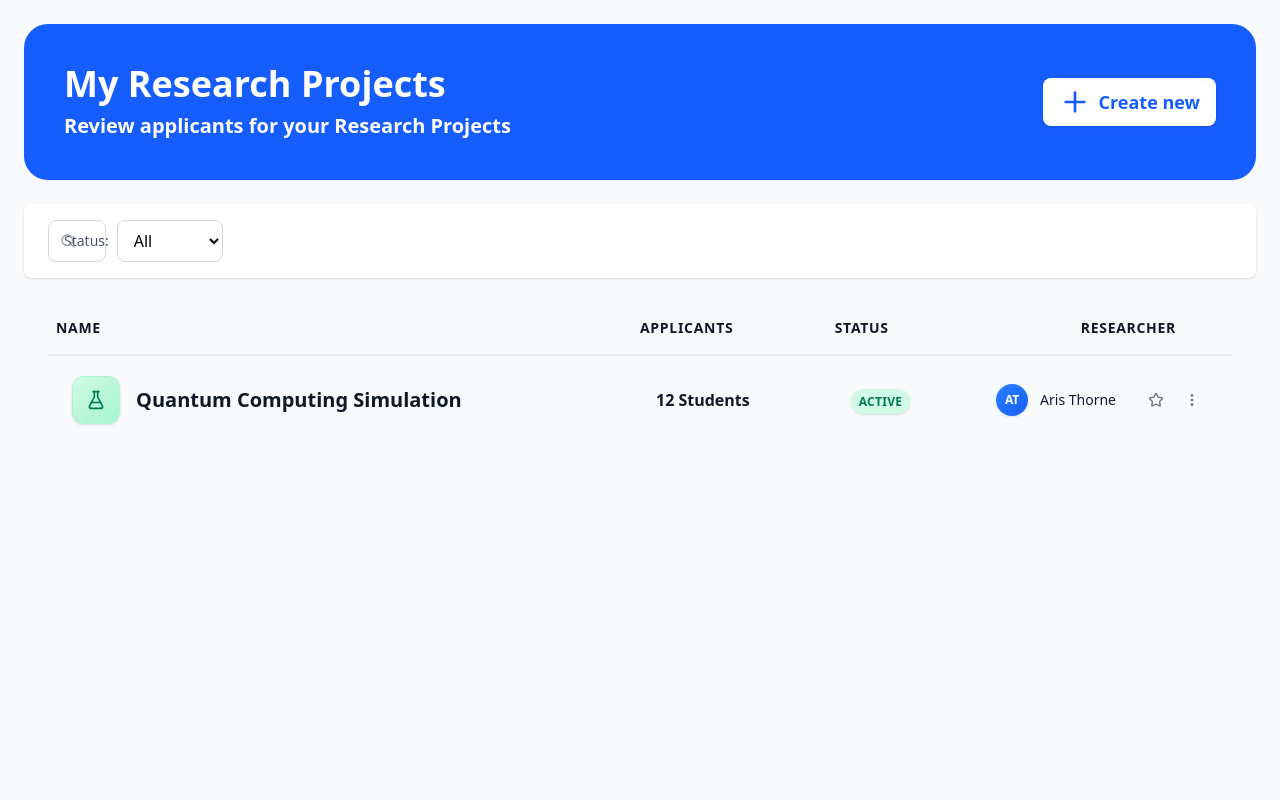
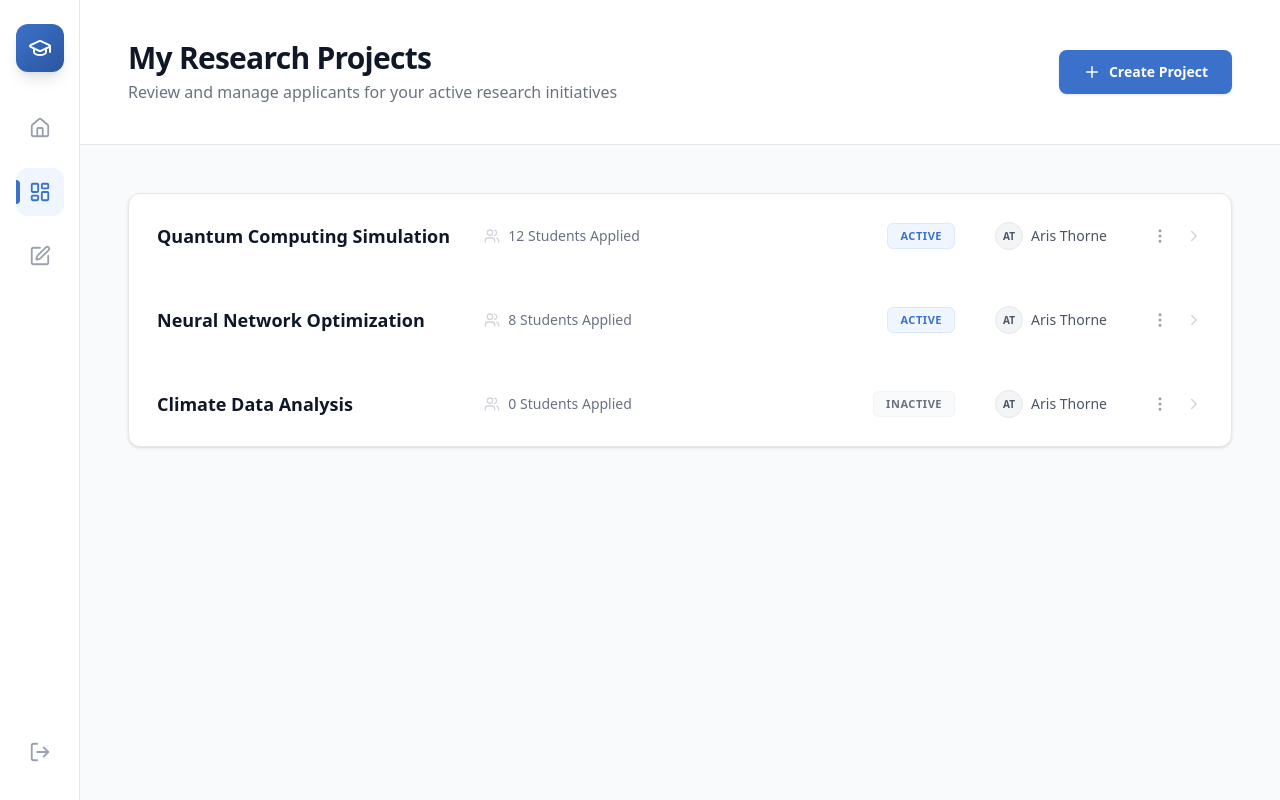
Before and after one commit to pranjal-kumar-0/abhyudaya, a Next.js app: page /faculty/dashboard in a window 1280 px wide. Built offline with nearby package versions, Linux system fonts and the light colour scheme.

Commit message:
ui refinement for dashboard and faculty

```diff
--- a/app/faculty/dashboard/[projectId]/page.tsx
+++ b/app/faculty/dashboard/[projectId]/page.tsx
@@ -2,8 +2,9 @@
 import React, { useState } from "react";
 import { use } from "react";
 import FacultySideNavBar from "@/components/common/faculty-sidenavbar";
-import { ArrowLeft, Mail, Calendar, ChevronRight } from "lucide-react";
+import { ArrowLeft } from "lucide-react";
 import { useRouter } from "next/navigation";
+import ApplicantsList from "@/components/dashboard/applicants-list";
 
 interface Student {
   id: string;
@@ -34,25 +35,12 @@ export default function ProjectApplicantsPage({
     { id: "4", name: "Sneha Patel", regNumber: "24BCE2187", email: "sneha.patel@example.com", appliedDate: "12 Jan 2024", status: "rejected" },
   ]);
 
-  const getStatusBadge = (status: Student["status"]) => {
-    const styles = {
-      pending: "bg-amber-50 text-amber-600 border-amber-100",
-      accepted: "bg-blue-50 text-[#3b71ca] border-blue-100",
-      rejected: "bg-rose-50 text-rose-600 border-rose-100",
-    };
-    return (
-      <span className={`px-3 py-1 text-[11px] font-semibold rounded-md uppercase tracking-wider border ${styles[status]}`}>
-        {status}
-      </span>
-    );
-  };
-
   return (
     <div className="flex h-screen bg-[#f8fafc] overflow-hidden">
       <FacultySideNavBar />
 
       <div className="flex-1 ml-20 flex flex-col overflow-hidden">
-        {/* Wider, Cleaner Header */}
+        {/* Header */}
         <div className="bg-white border-b border-gray-200 px-12 py-10">
           <div className="max-w-7xl mx-auto flex justify-between items-center">
             <div className="space-y-1">
@@ -78,63 +66,8 @@ export default function ProjectApplicantsPage({
           </div>
         </div>
 
-        {/* List Content - Expanded width */}
-        <div className="flex-1 overflow-y-auto custom-scrollbar p-12">
-          <div className="max-w-7xl mx-auto">
-            <div className="bg-white border border-gray-200 rounded-xl overflow-hidden shadow-sm">
-              {applicants.map((student) => (
-                <div
-                  key={student.id}
-                  onClick={() => router.push(`/faculty/students/${student.id}`)}
-                  className="group flex items-center justify-between p-7 cursor-pointer hover:bg-[#3b71ca]/[0.02] transition-all border-b border-gray-100 last:border-0 border-l-4 border-l-transparent hover:border-l-[#3b71ca]"
-                >
-                  <div className="flex-1 grid grid-cols-3 items-center gap-8">
-                    {/* Column 1: Identity */}
-                    <div>
-                      <h3 className="font-semibold text-gray-900 text-lg group-hover:text-[#3b71ca] transition-colors leading-tight">
-                        {student.name}
-                      </h3>
-                      <p className="text-xs font-bold text-gray-400 uppercase tracking-widest mt-1">
-                        {student.regNumber}
-                      </p>
-                    </div>
-
-                    {/* Column 2: Contact (Middle space filled) */}
-                    <div className="flex items-center gap-2 text-sm text-gray-500 font-medium">
-                      <Mail size={15} className="text-gray-300" />
-                      {student.email}
-                    </div>
-
-                    {/* Column 3: Timeline & Status */}
-                    <div className="flex items-center justify-end gap-10">
-                      <div className="flex items-center gap-2 text-sm text-gray-400 font-medium">
-                        <Calendar size={15} />
-                        {student.appliedDate}
-                      </div>
-                      <div className="w-24 flex justify-end">
-                        {getStatusBadge(student.status)}
-                      </div>
-                    </div>
-                  </div>
-
-                  {/* Arrow Indicator */}
-                  <div className="ml-10">
-                    <ChevronRight size={18} className="text-gray-300 group-hover:text-[#3b71ca] transition-all transform group-hover:translate-x-1" />
-                  </div>
-                </div>
-              ))}
-            </div>
-
-            {/* Empty State */}
-            {applicants.length === 0 && (
-              <div className="bg-white border border-dashed border-gray-200 rounded-2xl p-24 text-center">
-                <p className="font-medium text-gray-400 text-lg">
-                  No students have applied to this project yet.
-                </p>
-              </div>
-            )}
-          </div>
-        </div>
+        {/* Applicants List */}
+        <ApplicantsList applicants={applicants} />
       </div>
     </div>
   );
--- a/app/faculty/dashboard/page.tsx
+++ b/app/faculty/dashboard/page.tsx
@@ -1,9 +1,10 @@
 import React from 'react'
 import DashboardPage from '@/components/dashboard/dashboard'
+import FacultySideNavBar from '@/components/common/faculty-sidenavbar'
 
 const Dashboard = () => {
   return (
-    <DashboardPage/>
+    <DashboardPage sideNavBar={<FacultySideNavBar />} />
   )
 }
 
--- a/components/common/faculty-sidenavbar.tsx
+++ b/components/common/faculty-sidenavbar.tsx
@@ -25,12 +25,6 @@ const FacultySideNavBar = () => {
       href: '/faculty/create-post',
       active: pathname === '/faculty/create-post'
     },
-    {
-      icon: User,
-      label: 'Profile',
-      href: '/faculty/profile',
-      active: pathname === '/faculty/profile'
-    }
   ]
 
   const handleLogout = () => {
--- /dev/null
+++ b/components/dashboard/applicants-list.tsx
@@ -0,0 +1,91 @@
+"use client";
+import React from "react";
+import { useRouter } from "next/navigation";
+import { Mail, Calendar, ChevronRight } from "lucide-react";
+
+interface Student {
+  id: string;
+  name: string;
+  regNumber: string;
+  email: string;
+  appliedDate: string;
+  status: "pending" | "accepted" | "rejected";
+}
+
+interface ApplicantsListProps {
+  applicants: Student[];
+}
+
+export default function ApplicantsList({ applicants }: ApplicantsListProps) {
+  const router = useRouter();
+
+  const getStatusBadge = (status: Student["status"]) => {
+    const styles = {
+      pending: "bg-amber-50 text-amber-600 border-amber-100",
+      accepted: "bg-blue-50 text-[#3b71ca] border-blue-100",
+      rejected: "bg-rose-50 text-rose-600 border-rose-100",
+    };
+    return (
+      <span className={`px-3 py-1 text-[11px] font-semibold rounded-md uppercase tracking-wider border ${styles[status]}`}>
+        {status}
+      </span>
+    );
+  };
+
+  return (
+    <div className="flex-1 overflow-y-auto custom-scrollbar p-12">
+      <div className="max-w-7xl mx-auto">
+        <div className="bg-white border border-gray-200 rounded-xl overflow-hidden shadow-sm">
+          {applicants.map((student) => (
+            <div
+              key={student.id}
+              onClick={() => router.push(`/faculty/students/${student.id}`)}
+              className="group flex items-center justify-between p-7 cursor-pointer hover:bg-[#3b71ca]/[0.02] transition-all border-b border-gray-100 last:border-0 border-l-4 border-l-transparent hover:border-l-[#3b71ca]"
+            >
+              <div className="flex-1 grid grid-cols-3 items-center gap-8">
+                {/* Column 1: Identity */}
+                <div>
+                  <h3 className="font-semibold text-gray-900 text-lg group-hover:text-[#3b71ca] transition-colors leading-tight">
+                    {student.name}
+                  </h3>
+                  <p className="text-xs font-bold text-gray-400 uppercase tracking-widest mt-1">
+                    {student.regNumber}
+                  </p>
+                </div>
+
+                {/* Column 2: Contact */}
+                <div className="flex items-center gap-2 text-sm text-gray-500 font-medium">
+                  <Mail size={15} className="text-gray-300" />
+                  {student.email}
+                </div>
+
+                {/* Column 3: Timeline & Status */}
+                <div className="flex items-center justify-end gap-10">
+                  <div className="flex items-center gap-2 text-sm text-gray-400 font-medium">
+                    <Calendar size={15} />
+                    {student.appliedDate}
+                  </div>
+                  <div className="w-24 flex justify-end">
+                    {getStatusBadge(student.status)}
+                  </div>
+                </div>
+              </div>
+
+              <div className="ml-10">
+                <ChevronRight size={18} className="text-gray-300 group-hover:text-[#3b71ca] transition-all transform group-hover:translate-x-1" />
+              </div>
+            </div>
+          ))}
+        </div>
+
+        {applicants.length === 0 && (
+          <div className="bg-white border border-dashed border-gray-200 rounded-2xl p-24 text-center">
+            <p className="font-medium text-gray-400 text-lg">
+              No students have applied to this project yet.
+            </p>
+          </div>
+        )}
+      </div>
+    </div>
+  );
+}
--- a/components/dashboard/dashboard-card.tsx
+++ b/components/dashboard/dashboard-card.tsx
@@ -1,51 +1,73 @@
-import {
-  Star,
-  MoreVertical,
-  FlaskConical
-} from "lucide-react";
+"use client";
+import { MoreVertical, Users, Star, ChevronRight } from "lucide-react";
+import Link from "next/link";
 
-const DashboardCardPage = () => {
+interface CardProps {
+  projectId: string;
+  title: string;
+  applicants: number;
+  status: "Active" | "Inactive";
+  owner: string;
+  ownerInitials: string;
+}
+
+const DashboardCardPage = ({ projectId, title, applicants, status, owner, ownerInitials }: CardProps) => {
+  const isActive = status === "Active";
+
   return (
-    <div className="grid grid-cols-1 lg:grid-cols-12 border-2 border-slate-300 items-center py-4 sm:py-5 px-4 gap-2 sm:gap-6 md:gap-8 hover:bg-gray-200 transition-all duration-200 group cursor-pointer rounded-2xl mx-2 mb-2 hover:shadow-md md:border-none">
-        {/* Project Info */}
-        <div className="col-span-1 md:col-span-6 flex items-center gap-3 sm:gap-4">
-            <div className="w-10 h-10 sm:w-12 sm:h-12 rounded-xl bg-linear-to-br from-emerald-100 to-emerald-200 text-emerald-700 flex items-center justify-center shrink-0 shadow-sm border border-emerald-200/50">
-                <FlaskConical size={20} />
+    <Link href={`/faculty/dashboard/${projectId}`}>
+      <div
+        className="group flex items-center justify-between p-7 cursor-pointer hover:bg-[#3b71ca]/[0.02] transition-all
+                   border-b border-gray-100 last:border-0 border-l-4 border-l-transparent hover:border-l-[#3b71ca]"
+      >
+        <div className="flex-1 grid grid-cols-3 items-center gap-8">
+          <div>
+            <h3 className="font-semibold text-gray-900 text-lg group-hover:text-[#3b71ca] transition-colors">
+              {title}
+            </h3>
+          </div>
+
+          <div className="flex items-center gap-2 text-sm text-gray-500 font-medium">
+            <Users size={16} className="text-gray-300" />
+            {applicants} Students Applied
+          </div>
+
+          <div className="flex items-center justify-end gap-10">
+            <span
+              className={`px-3 py-1 text-[11px] font-semibold uppercase tracking-wider rounded-md border ${
+                isActive
+                  ? "bg-blue-50 text-[#3b71ca] border-blue-100"
+                  : "bg-gray-50 text-gray-500 border-gray-100"
+              }`}
+            >
+              {status}
+            </span>
+
+            <div className="flex items-center gap-2">
+              <div className="w-7 h-7 rounded-full bg-gray-100 border border-gray-200 flex items-center justify-center text-[10px] text-gray-600 font-bold">
+                {ownerInitials}
+              </div>
+              <span className="text-sm font-medium text-gray-600">{owner}</span>
             </div>
-            <h3 className="font-bold text-base sm:text-lg md:text-xl text-gray-900 group-hover:text-blue-900 transition-colors">Quantum Computing Simulation</h3>
+          </div>
         </div>
 
-        {/* Applicants - Mobile: Inline | Desktop: Column */}
-        <div className="col-span-1 md:col-span-2 mt-2 sm:mt-3 md:mt-0">
-            <div className="flex items-center gap-2 md:flex-col md:items-start md:gap-0">
-            <span className="md:hidden text-xs sm:text-sm text-gray-600">Applicants:</span>
-            <span className="text-sm sm:text-base font-semibold text-gray-900">12 Students</span>
-            </div>
+        <div className="ml-10 flex items-center gap-3">
+          <button
+            onClick={(e) => e.preventDefault()}
+            className="p-1 text-gray-400 hover:text-gray-600 hover:bg-gray-100 rounded"
+          >
+            <MoreVertical size={18} />
+          </button>
+
+          <ChevronRight
+            size={18}
+            className="text-gray-300 group-hover:text-[#3b71ca] transition-all transform group-hover:translate-x-1"
+          />
         </div>
+      </div>
+    </Link>
+  );
+};
 
-        {/* Date - Desktop Only */}
-          <div className="hidden md:block col-span-2">
-            <span className="text-xs font-bold px-2 py-1 rounded-full bg-emerald-100 text-emerald-700 uppercase tracking-wide shadow-sm">Active</span>
-          </div>
-
-        {/* Owner & Actions */}
-        <div className="col-span-1 md:col-span-2 flex items-center justify-between md:justify-end gap-4 sm:gap-6 mt-3 sm:mt-4 md:mt-0">
-            <div className="flex items-center gap-2 sm:gap-3">
-                <div className="w-6 h-6 sm:w-8 sm:h-8 rounded-full bg-linear-to-br from-blue-500 to-blue-600 flex items-center justify-center text-xs text-white font-bold shadow-sm">AT</div>
-                <span className="text-xs sm:text-sm font-medium text-gray-900 whitespace-nowrap">Aris Thorne</span>
-            </div>
-
-            <div className="flex items-center gap-1">
-                <button className="p-1.5 sm:p-2 hover:bg-amber-50 rounded-lg text-gray-500 hover:text-amber-500 transition-colors">
-                <Star size={16} />
-                </button>
-                <button className="p-1.5 sm:p-2 hover:bg-gray-100 rounded-lg text-gray-500 hover:text-gray-700 transition-colors">
-                <MoreVertical size={16} />
-                </button>
-            </div>
-        </div>
-    </div>
-  )
-}
-
-export default DashboardCardPage
+export default DashboardCardPage;
--- a/components/dashboard/dashboard.tsx
+++ b/components/dashboard/dashboard.tsx
@@ -1,77 +1,73 @@
 "use client";
-import {
-  Plus,
-  ChevronDown,
-  Search,
-} from "lucide-react";
+
+import React, { ReactNode } from "react";
+import { Plus } from "lucide-react";
 import DashboardCardPage from "./dashboard-card";
+import Link from "next/link";
 
-const DashboardPage = () => {
-  // const [searchQuery, setSearchQuery] = useState("");
-  // const [statusFilter, setStatusFilter] = useState("All");
+interface DashboardPageProps {
+  sideNavBar: ReactNode;
+}
 
-  // const filteredProjects = projects.filter(project => {
-  //   const matchesSearch = project.name.toLowerCase().includes(searchQuery.toLowerCase());
-  //   const matchesStatus = statusFilter === "All" || project.status === statusFilter;
-  //   return matchesSearch && matchesStatus;
-  // });
+const DashboardPage = ({ sideNavBar }: DashboardPageProps) => {
+  return (
+    <div className="flex h-screen bg-[#f8fafc] overflow-hidden">
+      {sideNavBar}
 
-  return (
-    <div className="min-h-screen bg-slate-50 font-sans p-4 md:p-6 md:space-y-6">
-
-      {/* Top Header */}
-      <div className="rounded-3xl bg-blue-600 p-5 sm:p-8 md:p-10 text-white flex flex-col sm:flex-row sm:items-center justify-between gap-4 sm:gap-0">
-        <div className="md:space-y-2">
-          <h1 className="text-xl md:text-4xl font-bold">My Research Projects</h1>
-          <p className="text-sm sm:text-xl font-bold">Review applicants for your Research Projects</p>
-        </div>
-        <button className="flex items-center justify-center gap-2 px-4 py-2 text-sm sm:text-base md:text-lg font-bold text-blue-600 bg-white hover:scale-105 rounded-lg shadow-sm transition-all grow sm:grow-0">
-          <Plus className="size-6 sm:size-8" />
-          Create new
-        </button>
-      </div>
-
-
-      {/* Filter Bar */}
-      <div className="px-2 md:px-6 py-4 flex items-start sm:items-center gap-4 bg-white rounded-lg md:shadow-sm border-none md:border-gray-200">
-        {/* Search Bar */}
-        <div className="relative flex-1 w-full sm:w-auto min-w-0 grow">
-          <Search className="absolute left-3 top-1/2 transform -translate-y-1/2 text-gray-400" size={16} />
-          <input
-            type="text"
-            placeholder="Search projects..."
-            className="w-full pl-10 pr-4 py-2 border border-gray-300 rounded-lg focus:outline-none focus:ring-2 focus:ring-blue-500 focus:border-transparent"
-          />
+      <div className="flex-1 ml-20 flex flex-col overflow-hidden">
+        <div className="bg-white border-b border-gray-200 px-12 py-10">
+          <div className="max-w-7xl mx-auto flex justify-between items-center">
+            <div>
+              <h1 className="text-3xl font-bold text-gray-900 tracking-tight">
+                My Research Projects
+              </h1>
+              <p className="text-gray-500 font-medium mt-1">
+                Review and manage applicants for your active research initiatives
+              </p>
+            </div>
+            <Link href={"/faculty/create-post"}>
+              <button className="flex items-center gap-2 px-6 py-3 bg-[#3b71ca] hover:bg-[#2d5a9e] text-white text-sm font-semibold rounded-lg transition-all shadow-sm cursor-pointer">
+                <Plus size={18} />
+                Create Project
+              </button>
+            </Link>
+          </div>
         </div>
 
-        {/* Status Filter */}
-        <div className="flex items-center gap-2 md:w-full sm:w-auto">
-          <span className="text-sm font-medium text-gray-600 whitespace-nowrap">Status:</span>
-          <select
-            className="flex-1 sm:flex-none px-3 py-2 border border-gray-300 rounded-lg focus:outline-none focus:ring-2 focus:ring-blue-500 focus:border-transparent bg-white"
-          >
-            <option value="All">All</option>
-            <option value="Active">Active</option>
-            <option value="Inactive">Inactive</option>
-          </select>
+        {/* Content */}
+        <div className="flex-1 overflow-y-auto p-12 custom-scrollbar">
+          <div className="max-w-7xl mx-auto">
+            <div className="bg-white border border-gray-200 rounded-xl overflow-hidden shadow-sm">
+              <DashboardCardPage
+                projectId="1"
+                title="Quantum Computing Simulation"
+                applicants={12}
+                status="Active"
+                owner="Aris Thorne"
+                ownerInitials="AT"
+              />
+              <DashboardCardPage
+                projectId="2"
+                title="Neural Network Optimization"
+                applicants={8}
+                status="Active"
+                owner="Aris Thorne"
+                ownerInitials="AT"
+              />
+              <DashboardCardPage
+                projectId="3"
+                title="Climate Data Analysis"
+                applicants={0}
+                status="Inactive"
+                owner="Aris Thorne"
+                ownerInitials="AT"
+              />
+            </div>
+          </div>
         </div>
       </div>
-
-      {/* Project List Table */}
-      <main className="sm:px-6">
-        {/* Table Header - Hidden on mobile */}
-        <div className="hidden lg:grid grid-cols-12 py-4 text-xs sm:text-sm font-bold uppercase tracking-wider text-gray-900 border-b-2 border-gray-200 px-2">
-          <div className="col-span-6">Name</div>
-          <div className="col-span-2">Applicants</div>
-          <div className="col-span-2">Status</div>
-          <div className="col-span-2 text-right pr-12">Researcher</div>
-        </div>
-
-        <DashboardCardPage/>
-
-      </main>
     </div>
   );
-}
+};
 
-export default DashboardPage
+export default DashboardPage;
```
Also changed, not shown: components/shared/feed-page.tsx (added).
